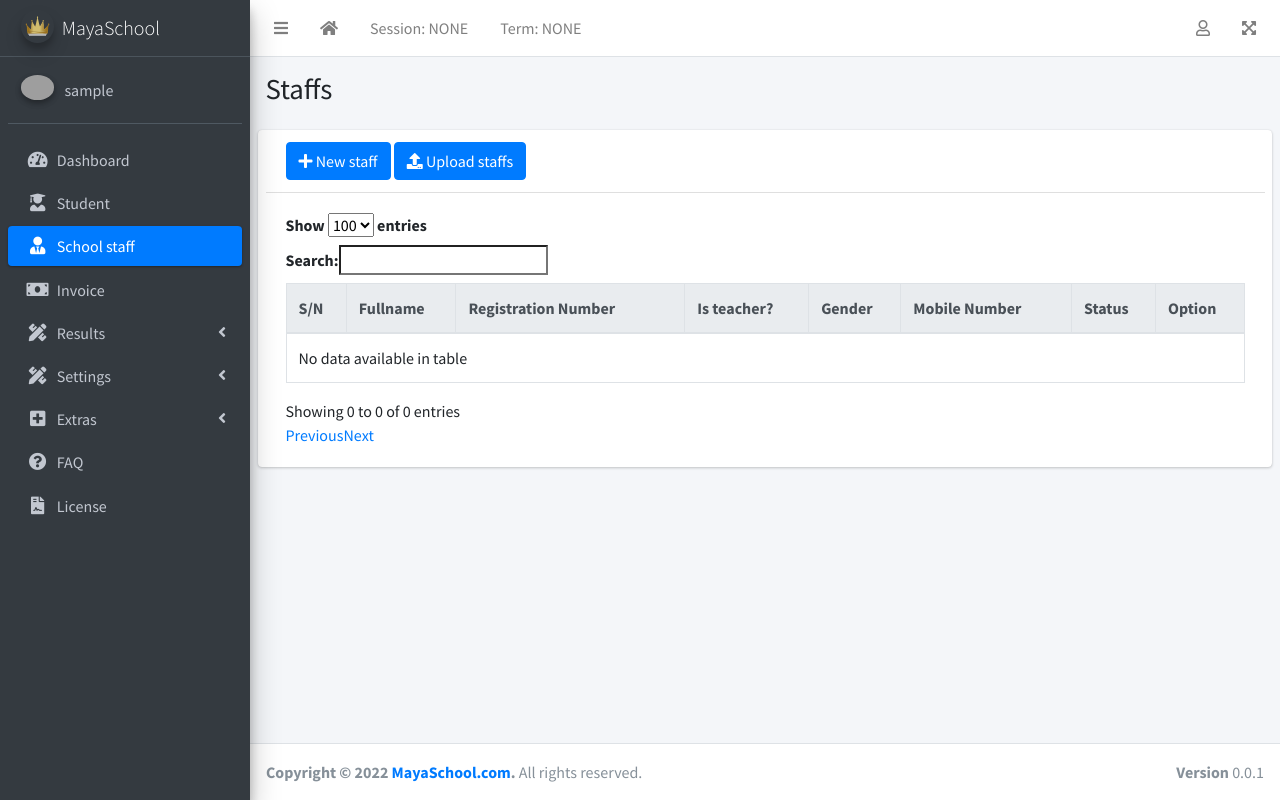
After one commit to pythonbrad/mayaschool, a Django app: page /staffs/ in a window 1280 px wide. The commit adds this page. Run offline with Django 4.2, Linux system fonts and the light colour scheme; the visitor is signed in with stand-in values (Sample User, id 1); data comes from the database, SQL or seed files in the repository; data that the repository does not hold is empty; some libraries are stand-ins or nearby versions; grey boxes are pictures that could not be loaded.

Commit message:
Update staff app

```diff
--- /dev/null
+++ b/staffs/forms.py
@@ -0,0 +1,5 @@
+from core.forms import PersonForm
+
+
+class StaffForm(PersonForm):
+    pass
--- a/staffs/models.py
+++ b/staffs/models.py
@@ -7,6 +7,10 @@ class Staff(models.Model):
 
     person = models.OneToOneField(Person, on_delete=models.CASCADE)
     tag = 'P'
+
+
+    def is_teacher(self):
+        return ClassTeacher.objects.filter(teacher=self).exists()
 
     def save(self, *args, **kwargs):
         """Save."""
--- /dev/null
+++ b/staffs/templates/staffs/staffs_list.html
@@ -0,0 +1,50 @@
+{% extends 'index.html' %}
+{% block content %}
+<div class="container-fluid card">
+  <div class="card-header">
+    <a class="btn btn-primary" href="{% url 'new_staff' %}"><i class="fas fa-plus"></i> New staff</a>
+    <a class="btn btn-primary" href="#"><i class="fas fa-upload"></i> Upload staffs</a>
+  </div>
+  <div class="card-body">
+    <div class="table-responsive">
+      <table id="staffs_table" class="table table-bordered table-hover" data-page-length='100'>
+        <thead class="thead-light">
+          <tr>
+            <th>S/N</th>
+            <th>Fullname</th>
+            <th>Registration Number</th>
+            <th>Is teacher?</th>
+            <th>Gender</th>
+            <th>Mobile Number</th>
+            <th>Status</th>
+            <th>Option</th>
+          </tr>
+        </thead>
+        <tbody>
+            {% for staff in staffs %}
+            <tr class='clickable-row' data-href="{% url 'staff_details' staff.pk %}">
+                <td>{{ forloop.counter }}</td>
+                <td>{{ staff.person.surname }} {{ staff.person.firstname }} {{ staff.person.other_name }}</td>
+                <td>{{ staff.person.matricule }}</td>
+                <td>{% if staff.is_teacher %}Yes{% else %}No{% endif %}</td>
+                <td>{{ staff.person.get_gender_display }}</td>
+                <td>{{ staff.person.mobile_number }}</td>
+                <td>{{ staff.person.get_status_display }}</td>
+                <td>
+                  <a href="{% url 'staff_details' staff.pk %}"><i class="fa fa-eye"></i></a>
+                  <a href="{% url 'edit_staff' staff.pk %}"><i class="fa fa-edit"></i></a>
+                  <a href="{% url 'delete_staff' staff.pk %}"><i class="fa fa-trash-alt"></i></a>
+                </td>
+            </tr>
+            {% endfor %}
+        </tbody>
+      </table>
+    </div>
+  </div>
+</div>
+{% endblock %}
+{% block script %}
+<script type="text/javascript">
+    $('#staffs_table').DataTable({});
+</script>
+{% endblock %}
--- a/staffs/urls.py
+++ b/staffs/urls.py
@@ -1,8 +1,12 @@
-from django.urls import include, path
+from django.urls import path
 from . import views
 
 
 # Wire up our API using automatic URL routing.
 urlpatterns = [
-
+	path('', views.index, name='staffs'),
+	path('<int:pk>', views.details, name='staff_details'),
+	path('create', views.create, name='new_staff'),
+	path('<int:pk>/edit', views.edit, name='edit_staff'),
+	path('<int:pk>/delete', views.delete, name='delete_staff'),
 ]
--- a/staffs/views.py
+++ b/staffs/views.py
@@ -1,2 +1,79 @@
-from core.models import AcademicSession
-from .models import Staff, ClassTeacher
+from core.models import AcademicSession, AcademicTerm, SubClass
+from .models import Staff
+from django.contrib.auth.decorators import login_required
+from django.shortcuts import render, redirect, get_object_or_404
+from .forms import StaffForm
+
+
+@login_required
+def index(request):
+    return render(request, 'staffs/staffs_list.html', {
+        'title': 'Staffs',
+        'current_page': 'staff',
+        'staffs': Staff.objects.filter()
+    })
+
+
+@login_required
+def details(request, pk):
+    return render(request, 'staffs/staff_details.html', {
+        'staff': get_object_or_404(Staff, pk=pk),
+        'title': 'Staff Details',
+        'current_page': 'staff',
+    })
+
+
+@login_required
+def create(request):
+    if request.POST:
+        form = StaffForm(request.POST, request.FILES)
+        if form.is_valid():
+            form.save()
+            Staff.objects.create(person=form.instance)
+            return redirect('staffs')
+        else:
+            pass
+    else:
+        form = StaffForm()
+    return render(request, 'new_object.html', {
+        'title': 'New Staff',
+        'current_page': 'staff',
+        'form': form
+    })
+
+
+@login_required
+def edit(request, pk):
+    obj = get_object_or_404(Staff, pk=pk)
+    if request.POST:
+        form = StaffForm(request.POST, request.FILES, instance=obj.person)
+        if form.is_valid():
+            form.save()
+            current_class = obj.get_current_class()
+            current_class.subclass = SubClass.objects.get(pk=form.cleaned_data['current_class'])
+            current_class.save()
+            return redirect('staffs')
+        else:
+            pass
+    else:
+        form = StaffForm(instance=obj.person)
+    return render(request, 'new_object.html', {
+        'title': 'Edit Staff',
+        'current_page': 'staff',
+        'form': form
+    })
+
+
+@login_required
+def delete(request, pk):
+    obj = get_object_or_404(Staff, pk=pk)
+    if request.POST:
+        obj.delete()
+        return redirect('staffs')
+    else:
+        pass
+    return render(request, 'delete_object.html', {
+        'title': 'Delete staff',
+        'object': obj,
+        'current_page': 'staff',
+    })
--- a/templates/index.html
+++ b/templates/index.html
@@ -88,7 +88,7 @@
               </a>
             </li>
             <li class="nav-item">
-              <a href="#" class="nav-link {% if current_page == 'staff' %}active{% endif %}">
+              <a href="{% url 'staffs' %}" class="nav-link {% if current_page == 'staff' %}active{% endif %}">
                 <i class="nav-icon fas fa-user-tie"></i>
                 <p>School staff</p>
               </a>
```
Also changed, not shown: staffs/templates/staffs/staff_details.html (added, +84 -0 lines).
